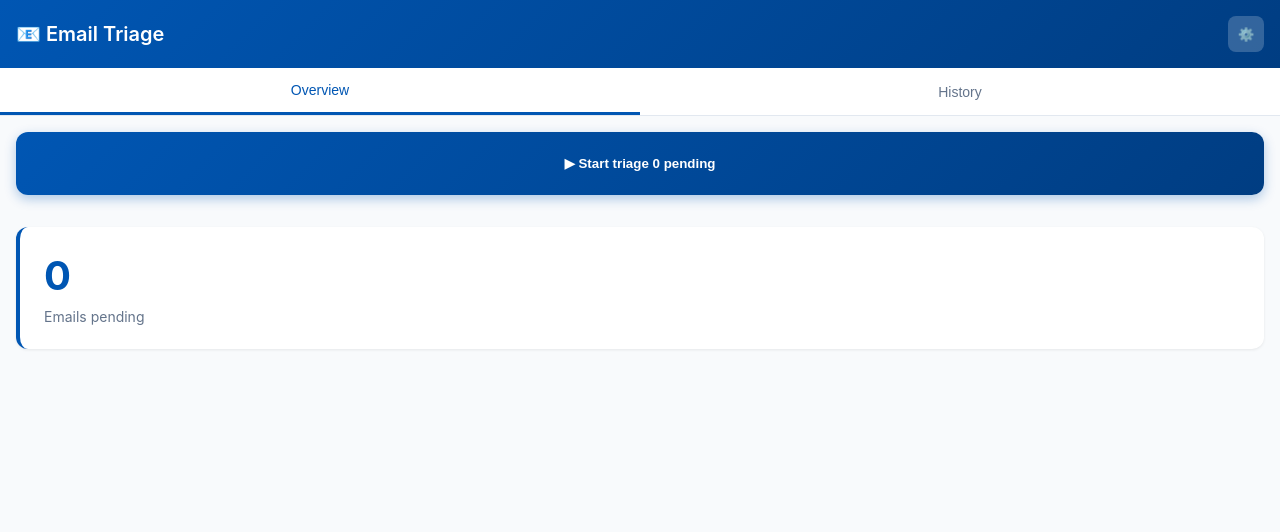
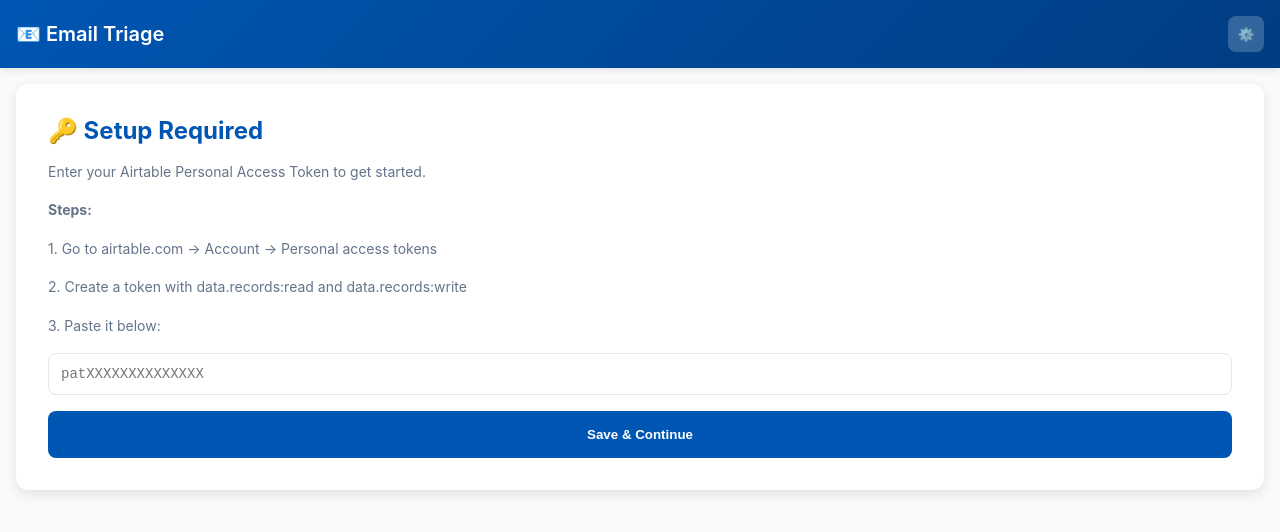
Before and after one commit to pagens1969/email-triage-pwa, a plain HTML site: page email-triage-pwa.html in a window 1280 px wide. Drawn offline with nearby package versions, Linux system fonts and the light colour scheme.

Commit message:
Add setup screen for Airtable PAT

```diff
--- a/email-triage-pwa.html
+++ b/email-triage-pwa.html
@@ -149,6 +149,36 @@
             margin-bottom: 1rem;
             font-size: 0.875rem;
         }
+        .setup-card {
+            background: white;
+            padding: 2rem;
+            border-radius: 12px;
+            box-shadow: 0 4px 12px rgba(0,0,0,0.1);
+            margin-bottom: 1rem;
+        }
+        .setup-card h2 { font-size: 1.5rem; margin-bottom: 1rem; color: #0056b3; }
+        .setup-card p { font-size: 0.875rem; color: #64748b; margin-bottom: 1rem; line-height: 1.6; }
+        .setup-input {
+            width: 100%;
+            padding: 0.75rem;
+            border: 1px solid #e2e8f0;
+            border-radius: 8px;
+            font-size: 0.875rem;
+            margin-bottom: 1rem;
+            font-family: monospace;
+        }
+        .setup-input:focus { outline: none; border-color: #0056b3; }
+        .setup-btn {
+            width: 100%;
+            padding: 1rem;
+            background: #0056b3;
+            color: white;
+            border: none;
+            border-radius: 8px;
+            font-weight: 600;
+            cursor: pointer;
+        }
+        .setup-btn:active { opacity: 0.8; }
     </style>
 </head>
 <body>
@@ -200,9 +230,17 @@
             const [index, setIndex] = useState(0);
             const [modal, setModal] = useState(null);
             const [selectedCat, setSelectedCat] = useState(null);
+            const [patInput, setPatInput] = useState('');
+            const [hasPAT, setHasPAT] = useState(false);
 
             useEffect(() => {
-                loadData();
+                const existingPAT = localStorage.getItem('airtable_pat');
+                if (existingPAT) {
+                    setHasPAT(true);
+                    loadData();
+                } else {
+                    setLoading(false);
+                }
                 window.addEventListener('online', () => setOnline(true));
                 window.addEventListener('offline', () => setOnline(false));
             }, []);
@@ -255,6 +293,38 @@
             function showToast(msg, type) {
                 setToast({ msg, type });
                 setTimeout(() => setToast(null), 3000);
+            }
+
+            async function handleSavePAT() {
+                if (!patInput.trim()) {
+                    showToast('Please enter your Airtable PAT', 'error');
+                    return;
+                }
+                localStorage.setItem('airtable_pat', patInput);
+                setHasPAT(true);
+                setLoading(true);
+                await loadData();
+            }
+
+            if (!hasPAT) {
+                return React.createElement('div', { className: 'content' },
+                    React.createElement('div', { className: 'setup-card' },
+                        React.createElement('h2', null, '🔑 Setup Required'),
+                        React.createElement('p', null, 'Enter your Airtable Personal Access Token to get started.'),
+                        React.createElement('p', null, React.createElement('strong', null, 'Steps:')),
+                        React.createElement('p', null, '1. Go to airtable.com → Account → Personal access tokens'),
+                        React.createElement('p', null, '2. Create a token with data.records:read and data.records:write'),
+                        React.createElement('p', null, '3. Paste it below:'),
+                        React.createElement('input', {
+                            type: 'password',
+                            className: 'setup-input',
+                            placeholder: 'patXXXXXXXXXXXXXX',
+                            value: patInput,
+                            onChange: (e) => setPatInput(e.target.value)
+                        }),
+                        React.createElement('button', { className: 'setup-btn', onClick: handleSavePAT }, 'Save & Continue')
+                    )
+                );
             }
 
             if (loading) return React.createElement('div', { className: 'content' }, 'Loading...');
```
